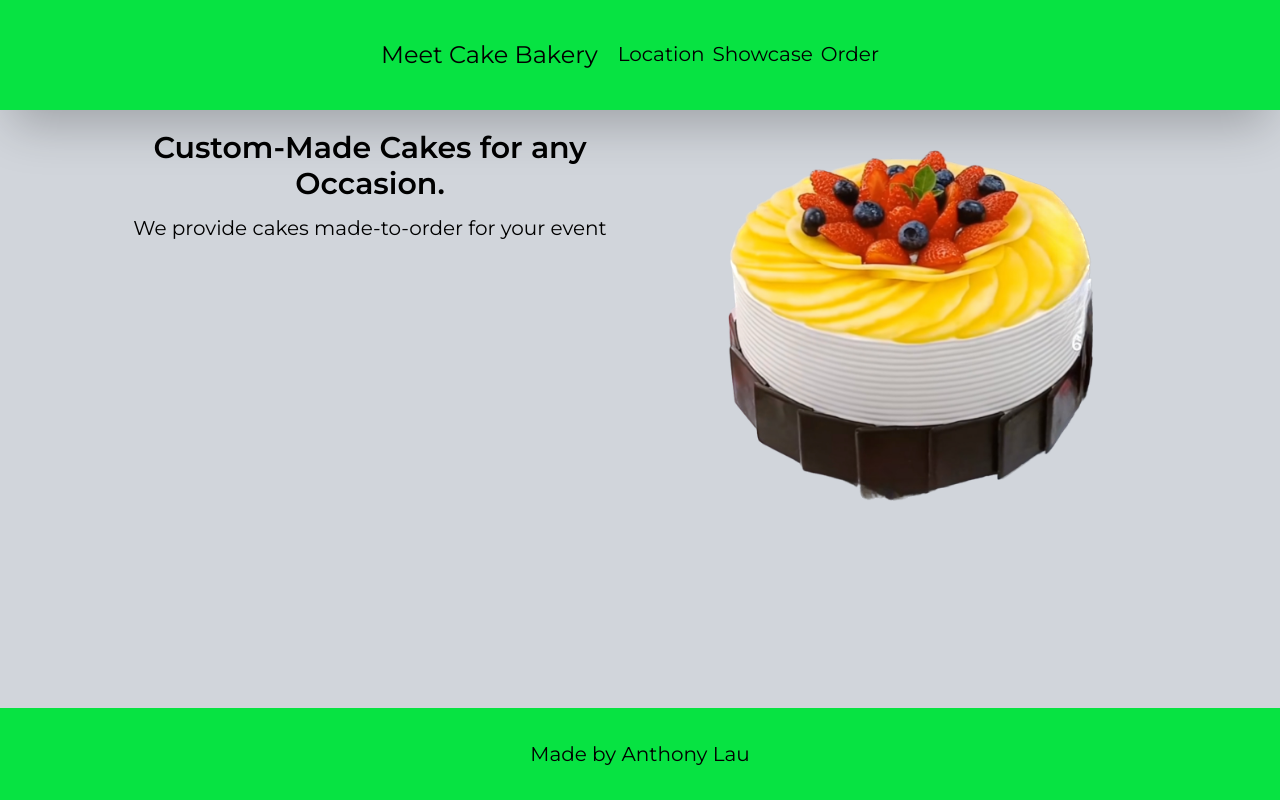
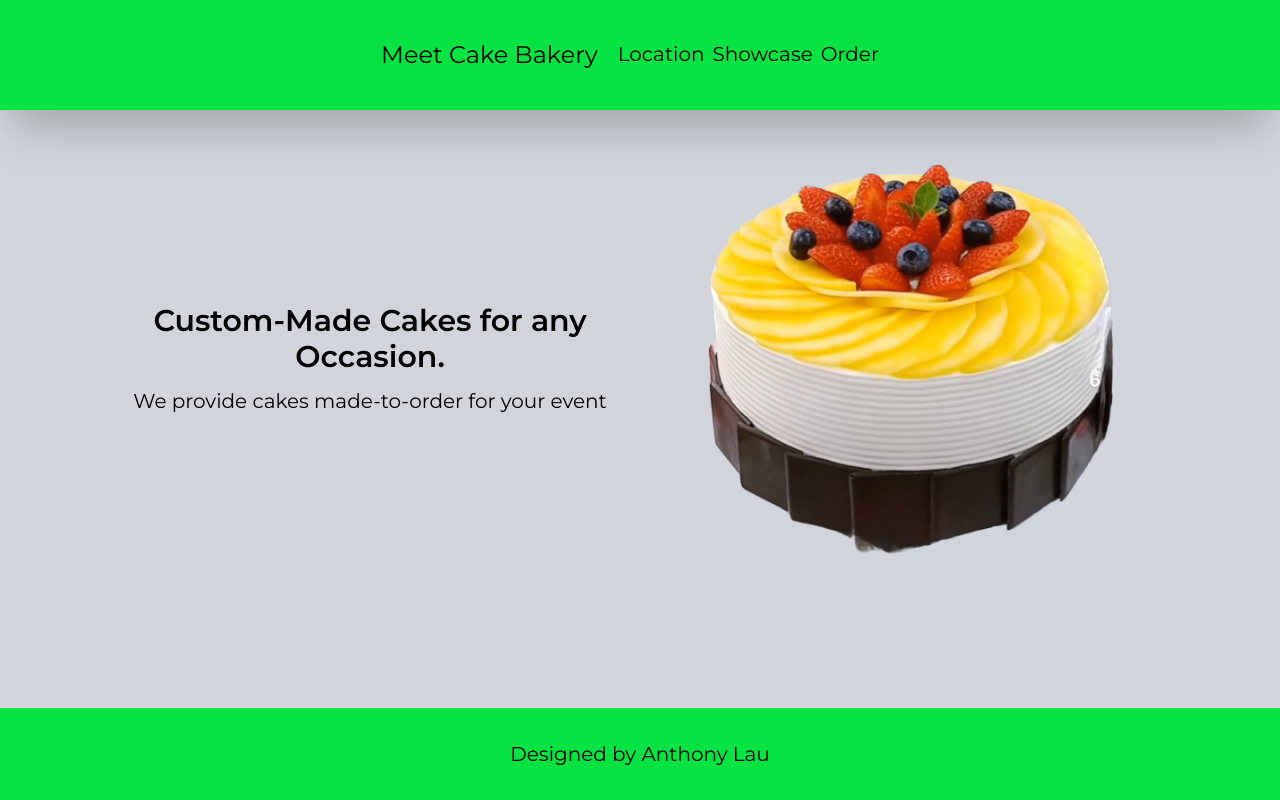
Before and after one commit to lausan3/4618-Bakery, a React (Vite) app: page / in a window 1280 px wide. Built offline with nearby package versions, Linux system fonts and the light colour scheme.

Commit message:
Finish hero

```diff
--- a/src/Components/Footer.tsx
+++ b/src/Components/Footer.tsx
@@ -3,7 +3,7 @@ const Footer = () => {
     <footer className="
       flex flex-row justify-center w-full py-8 bg-main-color
     ">
-      <a href="https://github.com/lausan3" className="text-xl">Made by Anthony Lau</a>
+      <a href="https://github.com/lausan3" className="text-base sm:text-xl">Designed by Anthony Lau</a>
     </footer>
   )
 }
--- a/src/routes/home.tsx
+++ b/src/routes/home.tsx
@@ -1,23 +1,28 @@
 const Home = () => {
   return (
     <div id="home-container" className="
-      flex w-full h-full bg-gray-300 justify-center py-16
-      sm:py-5"
+      flex w-full h-full bg-gray-300 justify-center pt-10"
     >
       <div id="hero" className="
-        grid grid-rows-2 h-1/2 px-10 center-size
-        sm:grid-cols-2 sm:grid-rows-1"
+        grid grid-rows-[auto,1fr] px-10 center-size
+        sm:grid-cols-2 sm:grid-rows-1 sm:h-[75%] sm:items-center sm:justify-items-center"
       >
-        <div id="show-stack" className="
+        <div id="hero-stack" className="
           flex flex-col"
         >
           <span className="text-center self-center text-3xl font-semibold">Custom-Made Cakes for any Occasion.</span>
           <span className="text-center self-center text-xl mt-3">We provide cakes made-to-order for your event</span>
         </div>
         <img src="./IMG_0003.PNG" alt="Showcase Cake" className="
-          w-3/4 px-5 py-5 mt-6 mx-auto object-contain
-          sm:mt-0"
+          p-10
+          sm:w-[75%] sm:object-contain sm:p-0"
         />
+      </div>
+
+      <div id="card-showcase" className="flex">
+        <section>
+
+        </section>
       </div>
     </div>
   )
```
